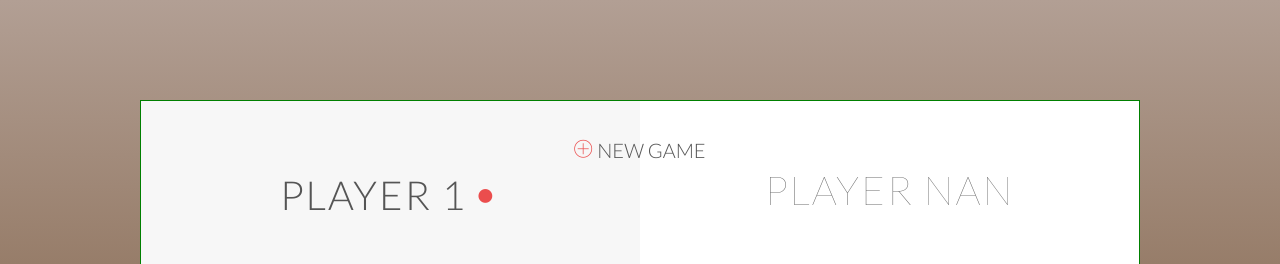
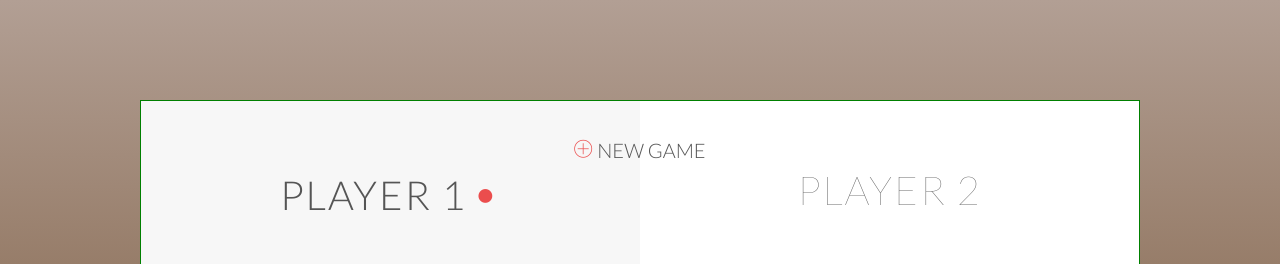
Before and after one commit to mazengh/rpdg, a React (Create React App) app: page / in a window 1280 px wide. Shown: the top 264 px of the page. Built offline with nearby package versions, Linux system fonts and the light colour scheme.

Commit message:
fix for player label

```diff
--- a/src/App.js
+++ b/src/App.js
@@ -155,7 +155,7 @@ class App extends Component {
       return (
         <Panel
           key={`panel_${playerKey}`}
-          number={parseInt(playerKey, 2)}
+          number={parseInt(playerKey)}
           activePlayer={this.state.activePlayer}
           current={this.state.players[playerKey].current}
           total={this.state.players[playerKey].total}
```
